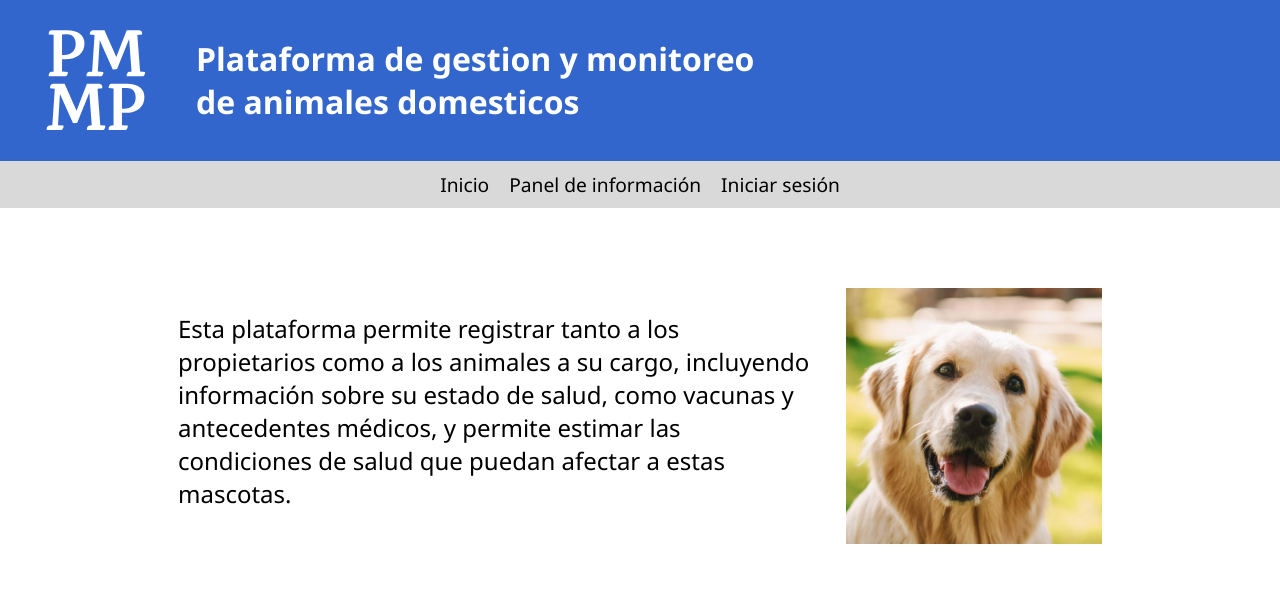
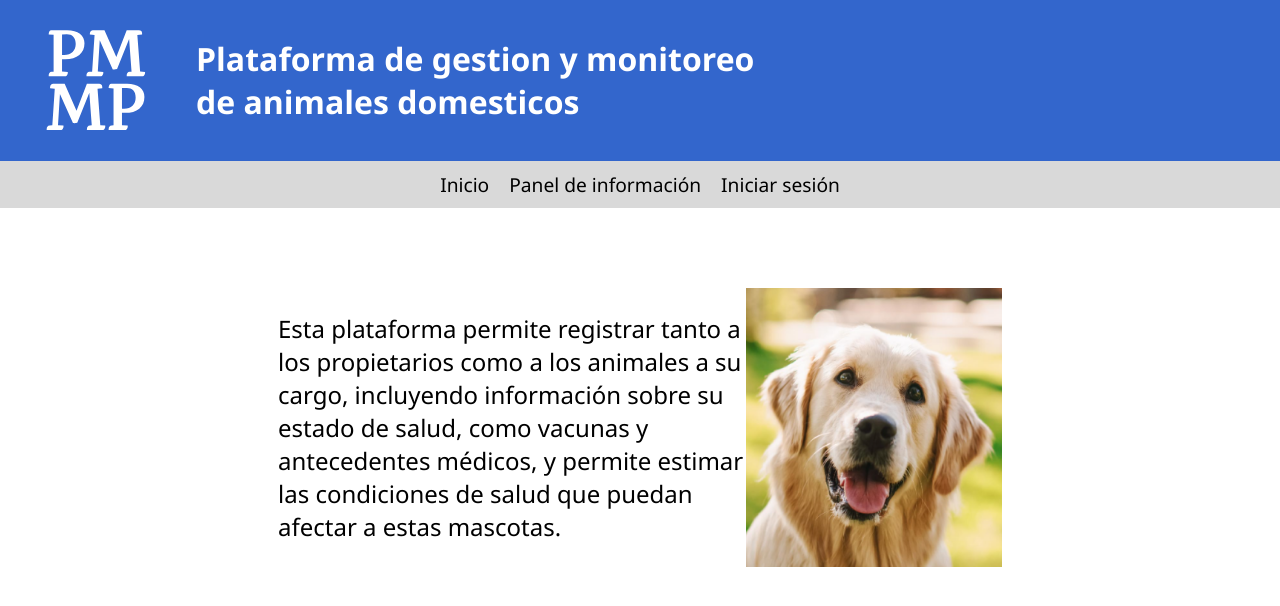
Before and after one commit to Santiago15JM/pmmp-ng, an Angular app: page / in a window 1280 px wide. Shown: the top 606 px of the page. Built offline with nearby package versions, Linux system fonts and the light colour scheme; what ng-circle-progress would draw is missing.

Commit message:
General fixes

```diff
--- a/src/app/api.service.ts
+++ b/src/app/api.service.ts
@@ -24,12 +24,8 @@ export class ApiService {
     return user
   }
 
-  registerUser(user: User) {
+  editUser(user: User) {
     console.log(user);
-  }
-
-  getAllUsers() {
-    return this.http.get(this.url + 'users/getAll')
   }
 
   getPet(id: string) {
--- a/src/app/app.component.css
+++ b/src/app/app.component.css
@@ -1,4 +1,3 @@
-body {
-    padding-left: 20px;
-    padding-right: 20px;
+.container {
+    padding: 0 10%;
 }
--- a/src/app/app.component.html
+++ b/src/app/app.component.html
@@ -1,7 +1,7 @@
-
 <header>
   <app-top-bar [isLoggedIn]="isLoggedIn" />
 </header>
-<router-outlet></router-outlet>
-<body>
-</body>
+
+<div class="container">
+  <router-outlet></router-outlet>
+</div>
--- a/src/app/app.module.ts
+++ b/src/app/app.module.ts
@@ -21,6 +21,7 @@ import { EditProfileComponent } from './edit-profile/edit-profile.component';
     TopBarComponent,
     DetailsComponent,
     DashboardComponent,
+    AddPetComponent,
     AnimalPanelComponent,
     EditProfileComponent,
   ],
--- a/src/app/dashboard/dashboard.component.css
+++ b/src/app/dashboard/dashboard.component.css
@@ -1,6 +1,3 @@
-.container {
-    padding: 0 10%;
-}
 
 .option-container {
     display: flex;
--- a/src/app/dashboard/dashboard.component.html
+++ b/src/app/dashboard/dashboard.component.html
@@ -1,4 +1,3 @@
-<div class="container">
 <div class="option-container">
     <div class="dashboard-option" routerLink="/dashboard/add-pet">
         <img src="../../assets/add-pet.png" alt="">
@@ -33,4 +32,3 @@
         </tr>
     </table>
 </div>
-</div>
--- a/src/app/edit-profile/edit-profile.component.ts
+++ b/src/app/edit-profile/edit-profile.component.ts
@@ -13,7 +13,7 @@ import { Router } from '@angular/router';
 export class EditProfileComponent {
   user!: User
 
-  constructor(private router: Router, private route: ActivatedRoute, private Api: ApiService){}
+  constructor(private router: Router, private Api: ApiService){}
 
   ngOnInit() {
     // const routeParams = this.route.snapshot.paramMap;
@@ -24,7 +24,7 @@ export class EditProfileComponent {
   }
 
   onSubmit(user: User) {
-    this.Api.registerUser(user);
+    this.Api.editUser(user);
     this.router.navigate(['dashboard']);
   }
 }
--- a/src/app/home/home.component.ts
+++ b/src/app/home/home.component.ts
@@ -12,9 +12,4 @@ export class HomeComponent {
   paragraph =
     'Esta plataforma permite registrar tanto a los propietarios como a los animales a su cargo, incluyendo información sobre su estado de salud, como vacunas y antecedentes médicos, y permite estimar las condiciones de salud que puedan afectar a estas mascotas.';
 
-  onClick() {
-    this.ApiService.getAllUsers().subscribe((data) => {
-      console.log(data);
-    });
-  }
 }
```
Lines whose indentation alone changed are shown as unchanged.
